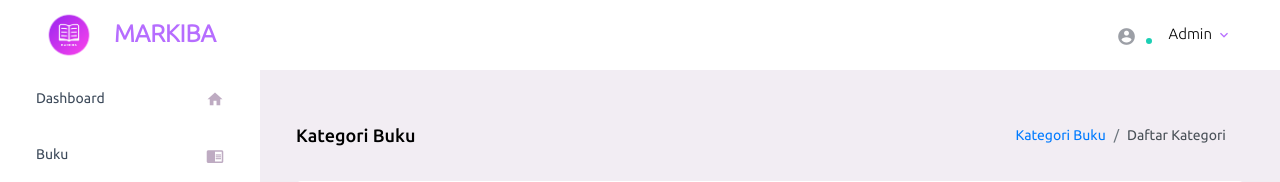
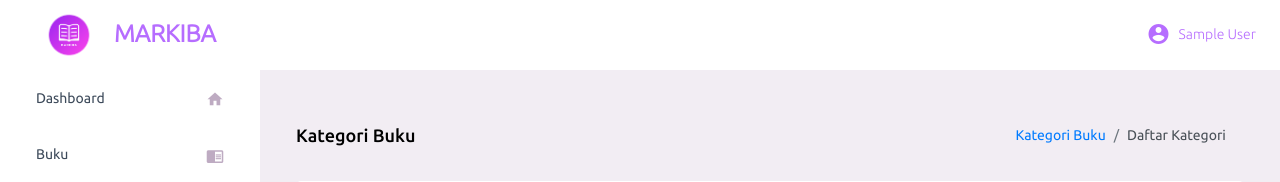
Before and after one commit to briant24/markiba, a PHP site: page /admin/pages/kategori/kategori.php in a window 1280 px wide. Shown: the top 182 px of the page. Run offline with PHP 8.4, Linux system fonts and the light colour scheme; the visitor is signed in with stand-in values (Sample User, id 1); data that the repository does not hold is empty; some libraries are stand-ins or nearby versions.

Commit message:
UI: Fix Header

```diff
--- a/admin/pages/kategori/kategori.php
+++ b/admin/pages/kategori/kategori.php
@@ -33,31 +33,22 @@ if (!isset($_SESSION['username'])) {
     <!-- partial:partials/_navbar.html -->
     <nav class="navbar default-layout-navbar col-lg-12 col-12 p-0 fixed-top d-flex flex-row">
             <div class="text-center navbar-brand-wrapper d-flex align-items-center justify-content-center">
-        <a class="navbar-brand brand-logo" href="index.php"><img src="../../images/Markiba.png" alt="logo" style="width: 50px; height: 50px; margin-right:20px"/><span class="text-primary" style="font-weight: bold">MARKIBA<span></a>
-        <a class="navbar-brand brand-logo-mini" href="index.php"><img src="../../images/Markiba.png" alt="logo" style="width: 50px; height: 50px; margin-left: 20px"/></a>
+                <a class="navbar-brand brand-logo" href="index.php"><img src="../../images/Markiba.png" alt="logo"
+                        style="width: 50px; height: 50px; margin-right:20px" /><span class="text-primary"
+                        style="font-weight: bold">MARKIBA<span></a>
+                <a class="navbar-brand brand-logo-mini" href="index.php"><img src="../../images/Markiba.png"
+                        alt="logo" style="width: 50px; height: 50px; margin-left: 20px" /></a>
             </div>
             <div class="navbar-menu-wrapper d-flex align-items-stretch">
                 <ul class="navbar-nav navbar-nav-right">
-          <li class="nav-item nav-profile dropdown">
-            <a class="nav-link dropdown-toggle" id="profileDropdown" href="#" data-toggle="dropdown" aria-expanded="false">
-              <div class="nav-profile-img">
-                <i class="mdi mdi-account-circle"></i>
-                <span class="availability-status online"></span>
-              </div>
-              <div class="nav-profile-text">
-                <p class="mb-1 text-black">Admin</p>
-              </div>
-            </a>
-            <div class="dropdown-menu navbar-dropdown" aria-labelledby="profileDropdown">
-              <div class="dropdown-divider"></div>
-              <a class="dropdown-item" href="#">
-                <i class="mdi mdi-logout mr-2 text-primary"></i>
-                Signout
-              </a>
-            </div>
+                    <li class="nav-item nav-profile dropdown" style="display: flex; align-items: center;">
+                        <i class="mdi mdi-account-circle"
+                            style="font-size: 18pt; margin-right: 8px; color: #B66DFF"></i>
+                        <span style="color: #B66DFF"><?php echo $_SESSION['nama']; ?></span>
                     </li>
                 </ul>
-        <button class="navbar-toggler navbar-toggler-right d-lg-none align-self-center" type="button" data-toggle="offcanvas">
+                <button class="navbar-toggler navbar-toggler-right d-lg-none align-self-center" type="button"
+                    data-toggle="offcanvas">
                     <span class="mdi mdi-menu"></span>
                 </button>
             </div>
```
Lines whose indentation alone changed are shown as unchanged.
